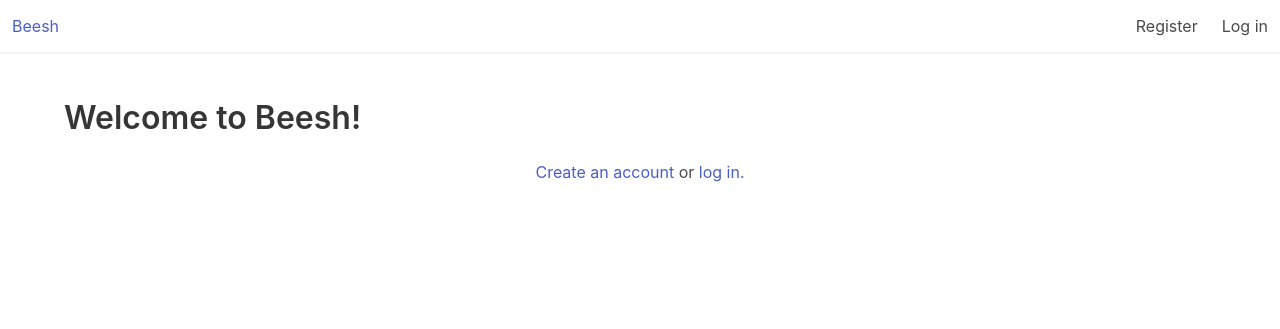
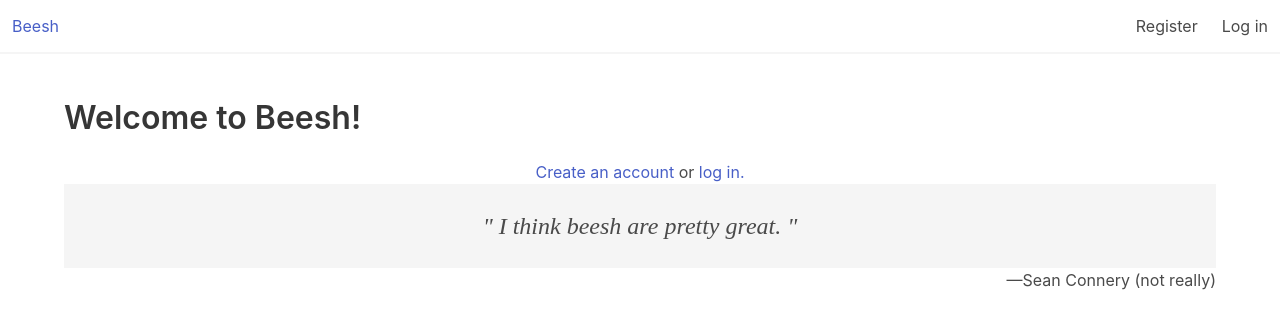
Before and after one commit to Retzudo/beez, a Django app: page / in a window 1280 px wide. Shown: the top 329 px of the page. Run offline with Django 3.2, Linux system fonts and the light colour scheme; some libraries are stand-ins or nearby versions.

Commit message:
Quote on index page

```diff
--- a/beesh/frontend/templates/frontend/apiary_detail.html
+++ b/beesh/frontend/templates/frontend/apiary_detail.html
@@ -127,7 +127,7 @@
                         <h3 class="subtitle">Address</h3>
                         {% if apiary.address %}
                             <address>{{ apiary.address }}</address>
-                        {% else %}
+                        {% else %}0
                             <em>N/A</em>
                         {% endif %}
                     </div>
--- a/beesh/frontend/templates/frontend/index.html
+++ b/beesh/frontend/templates/frontend/index.html
@@ -1,4 +1,28 @@
 {% extends 'frontend/master.html' %}
+
+{% block head %}
+    <style>
+        .quote {
+            font-size: 1.5rem;
+            font-style: italic;
+            font-family: serif;
+            background-color: whitesmoke;
+            padding: 1em 0;
+        }
+
+        .quote:before {
+            content: '"'
+        }
+
+        .quote:after {
+            content: '"'
+        }
+
+        .quote-by {
+
+        }
+    </style>
+{% endblock %}
 
 {% block body %}
     <section class="section">
@@ -10,6 +34,13 @@
                     <a href="{% url 'register' %}">Create an account</a> or <a href="{% url 'login' %}">log in.</a>
                 {% endif %}
             </p>
+
+            <blockquote class="quote has-text-centered">
+                I think beesh are pretty great.
+            </blockquote>
+            <div class="quote-by has-text-right">
+                &mdash;Sean Connery (not really)
+            </div>
         </div>
     </section>
 {% endblock %}
```
